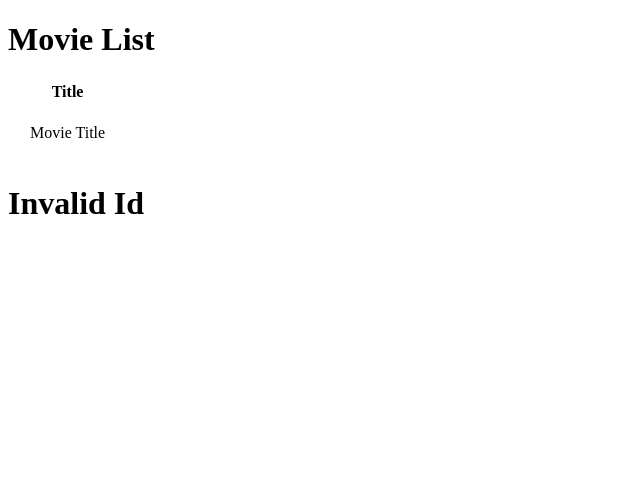
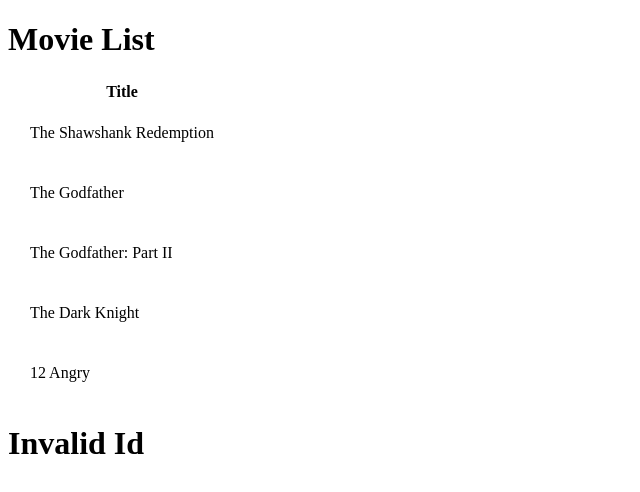
Before and after one commit to sneha1925vdp/Movie-Directory---Class-based-Components-Context---Post-Class---2c7pkk9rqk2b, a React app: page / in a window 1280 px wide. Shown: the top 492 px of the page, without its empty margins (0-640 px from the left). Built offline with nearby package versions, Linux system fonts and the light colour scheme.

Commit message:
Update MoviesList.js

```diff
--- a/src/components/MoviesList.js
+++ b/src/components/MoviesList.js
@@ -1,10 +1,15 @@
 import React from "react";
+import { MovieContext } from "./MovieContext";
 
 class MoviesList extends React.Component {
+  static contextType = MovieContext;
 
   render() {
+    const {movies, setState} =  this.context;
 
-    // Get movies list using MoviesContext.
+    const handleOnClick = (id) => {
+      setState((state) => ({...state, selectedMovieId: id }));
+    }
 
     return (
       <div id="movies-table">
@@ -20,9 +25,11 @@ class MoviesList extends React.Component {
             </tr>
           </thead>
           <tbody>
-              <tr id="table-row">
-                <td>Movie Title</td>
+            {movies.map((movie) => (
+              <tr id={`table-row-${movie.id}`} key={movie.id} onClick={() => handleOnClick(movie.id)}>
+                <td>{movie.title}</td>
               </tr>
+            ))}
           </tbody>
         </table>
       </div>
```
